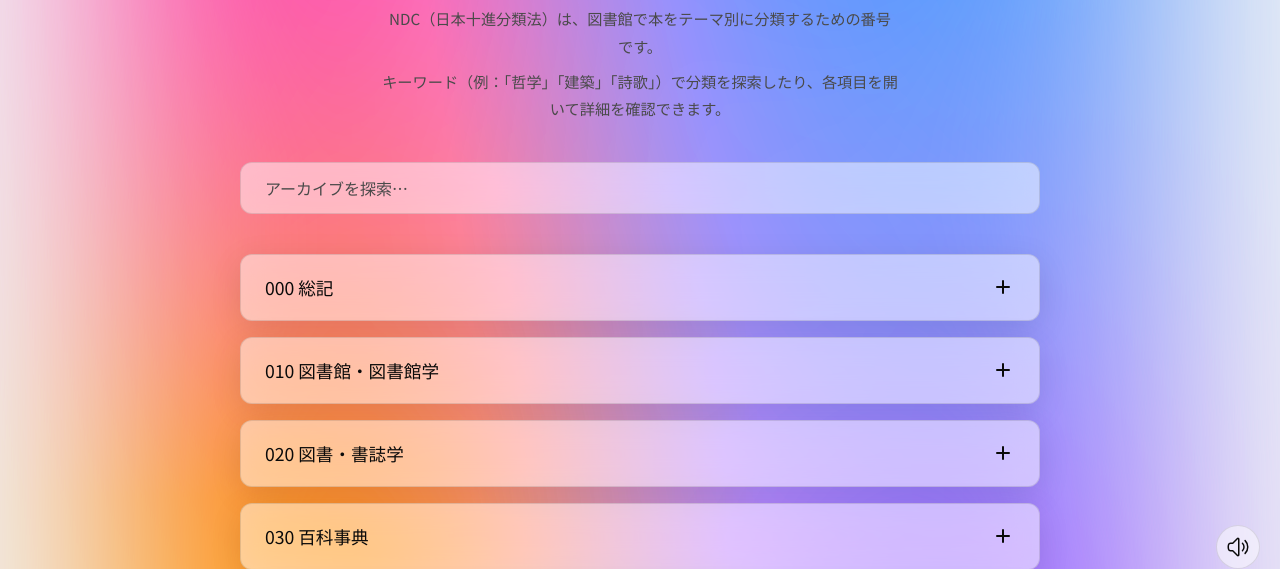
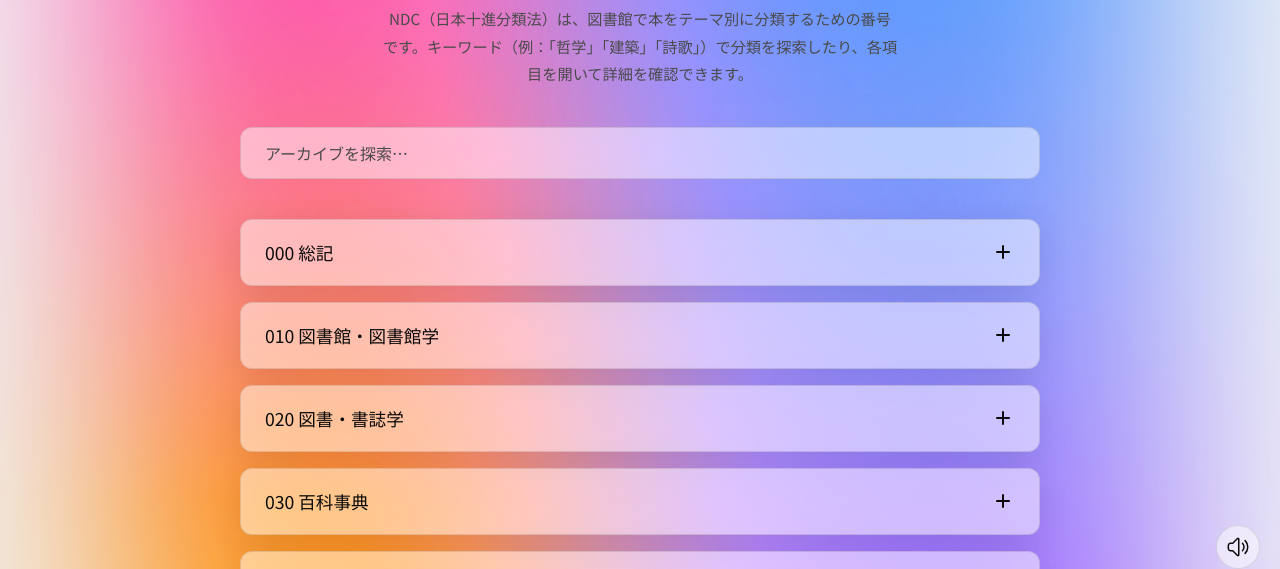
Before and after one commit to fuyubi-kusamori/ndc, a plain HTML site: page index.html in a window 1280 px wide. Shown: the part 211-780 px from the top of the page. Drawn offline with Linux system fonts and the light colour scheme.

Commit message:
Update index.html

```diff
--- a/index.html
+++ b/index.html
@@ -316,8 +316,7 @@ body::before {
 
 <!-- ★ ADD: 説明文 -->
 <div class="page-description">
-  <p>NDC（日本十進分類法）は、図書館で本をテーマ別に分類するための番号です。</p>
-  <p>キーワード（例：「哲学」「建築」「詩歌」）で分類を探索したり、各項目を開いて詳細を確認できます。</p>
+  <p>NDC（日本十進分類法）は、図書館で本をテーマ別に分類するための番号です。キーワード（例：「哲学」「建築」「詩歌」）で分類を探索したり、各項目を開いて詳細を確認できます。</p>
 </div>
 
 <div class="search-container">
```
